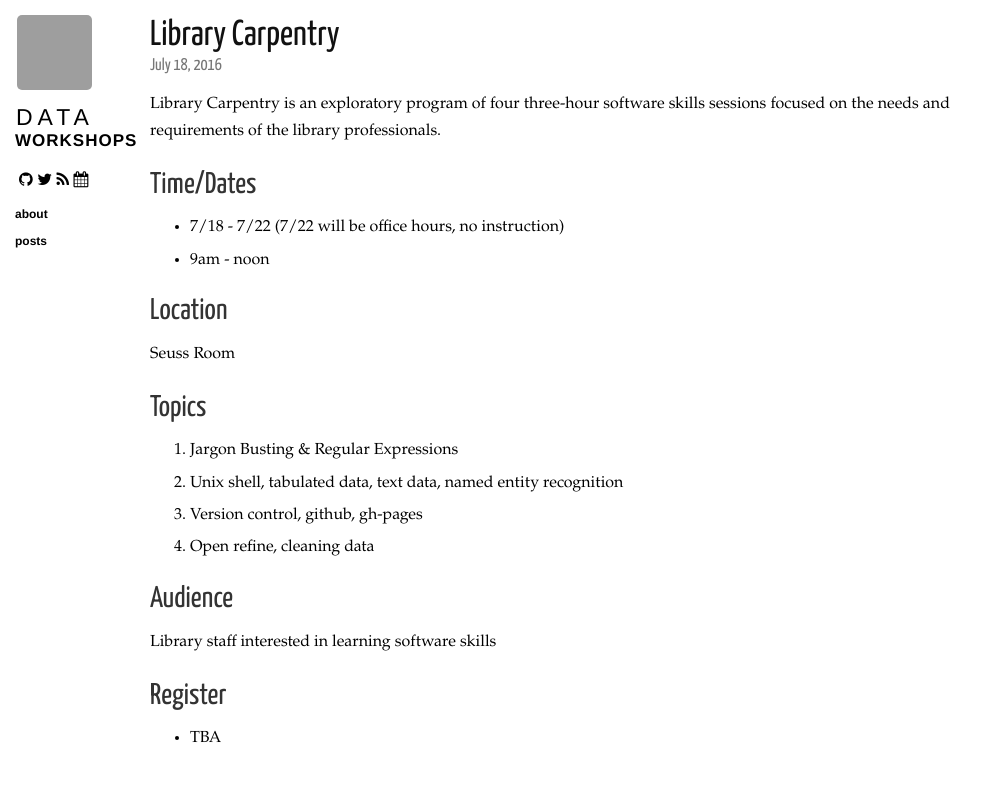
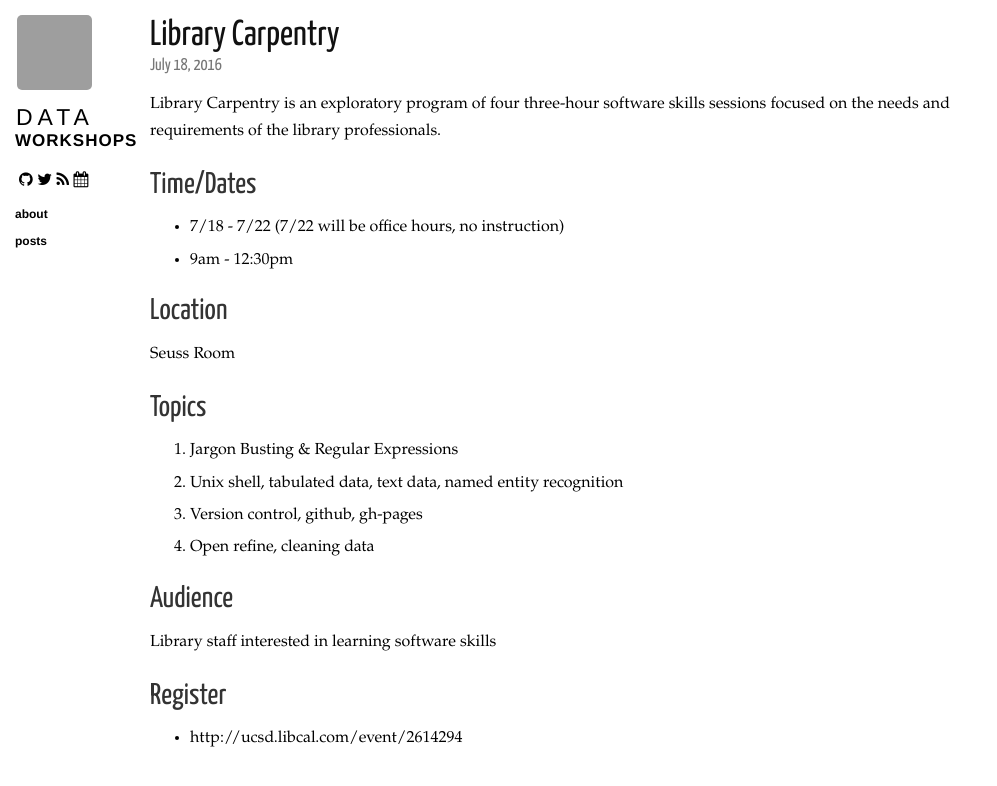
Before and after one commit to ucsdlib/workshops, a Jekyll site: the page built from _posts/2016-07-18-library-carpentry.markdown, in a window 1280 px wide. Shown: the top 786 px of the page, without its empty margins (0-997 px from the left). Built offline with Jekyll 4.4.1, drawn with Linux system fonts in a browser that asks for light colours; nearby versions of some CDN libraries; grey boxes are pictures that could not be loaded.

Commit message:
Update 2016-07-18-library-carpentry.markdown

```diff
--- a/_posts/2016-07-18-library-carpentry.markdown
+++ b/_posts/2016-07-18-library-carpentry.markdown
@@ -9,7 +9,7 @@ Library Carpentry is an exploratory program of four three-hour software skills s
 ## Time/Dates
 
 * 7/18 - 7/22 (7/22 will be office hours, no instruction)
-* 9am - noon
+* 9am - 12:30pm
 
 ## Location
 
@@ -28,4 +28,4 @@ Library staff interested in learning software skills
 
 ## Register
 
-* TBA
+* http://ucsd.libcal.com/event/2614294
```
